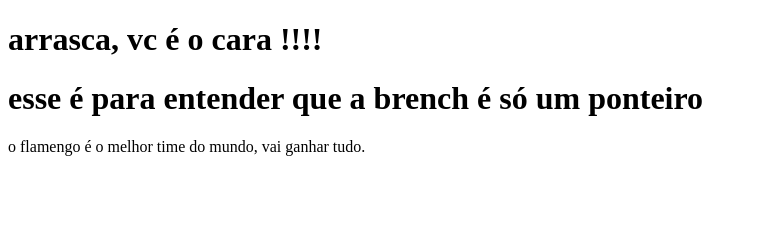
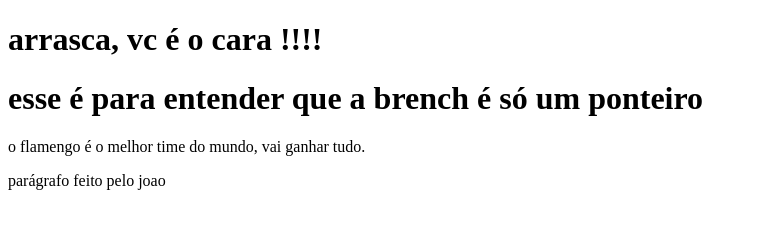
Before and after one commit to domcelo/aulao_nitro, a plain HTML site: page index.html in a window 1280 px wide. Shown: the whole page, without its empty margins (0-757 px from the left). Drawn offline with Linux system fonts and the light colour scheme.

Commit message:
adicionando parágrafo do joao

```diff
--- a/index.html
+++ b/index.html
@@ -13,5 +13,9 @@
   <p>
     o flamengo é o melhor time do mundo, vai ganhar tudo.
   </p>
+
+  <p>
+    parágrafo feito pelo joao
+  </p>
 </body>
 </html>
```
